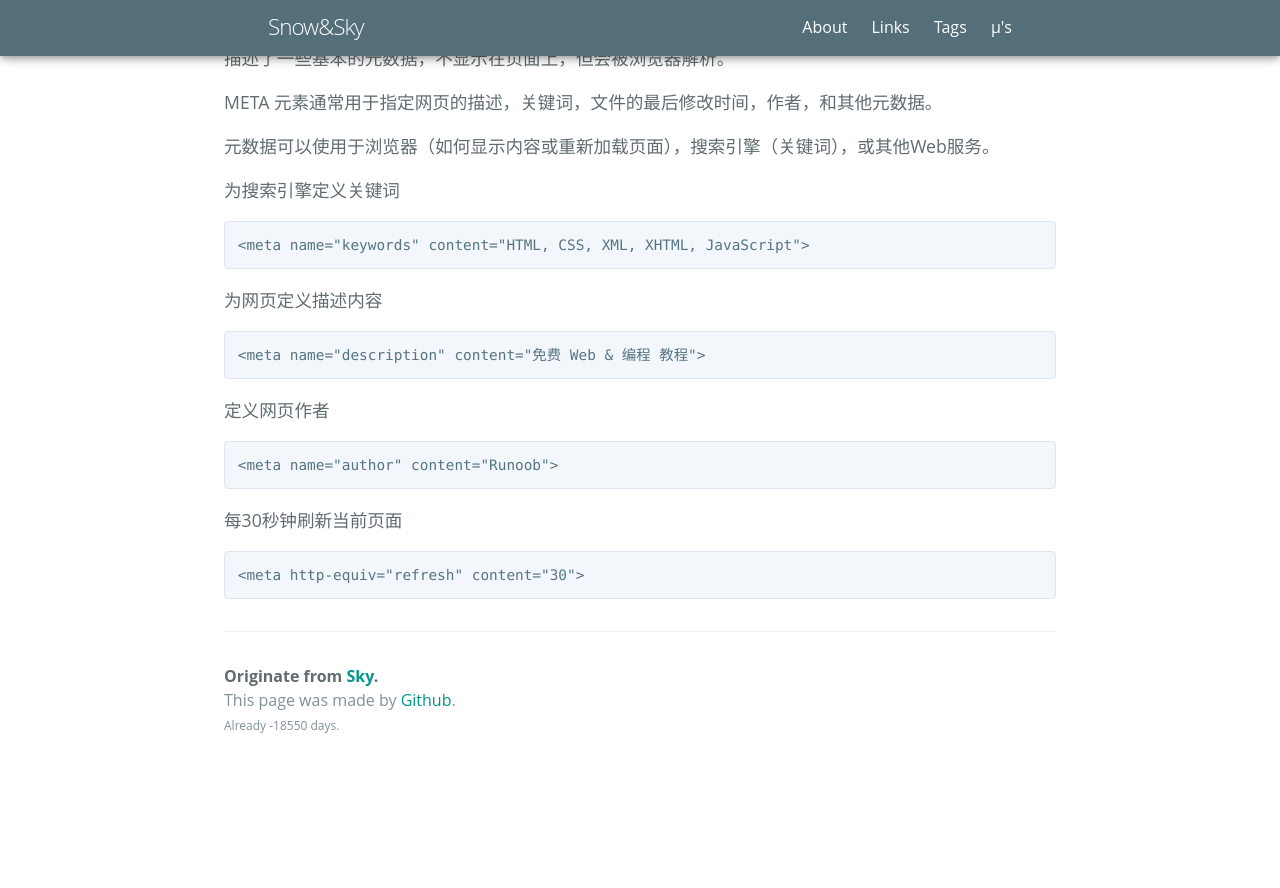
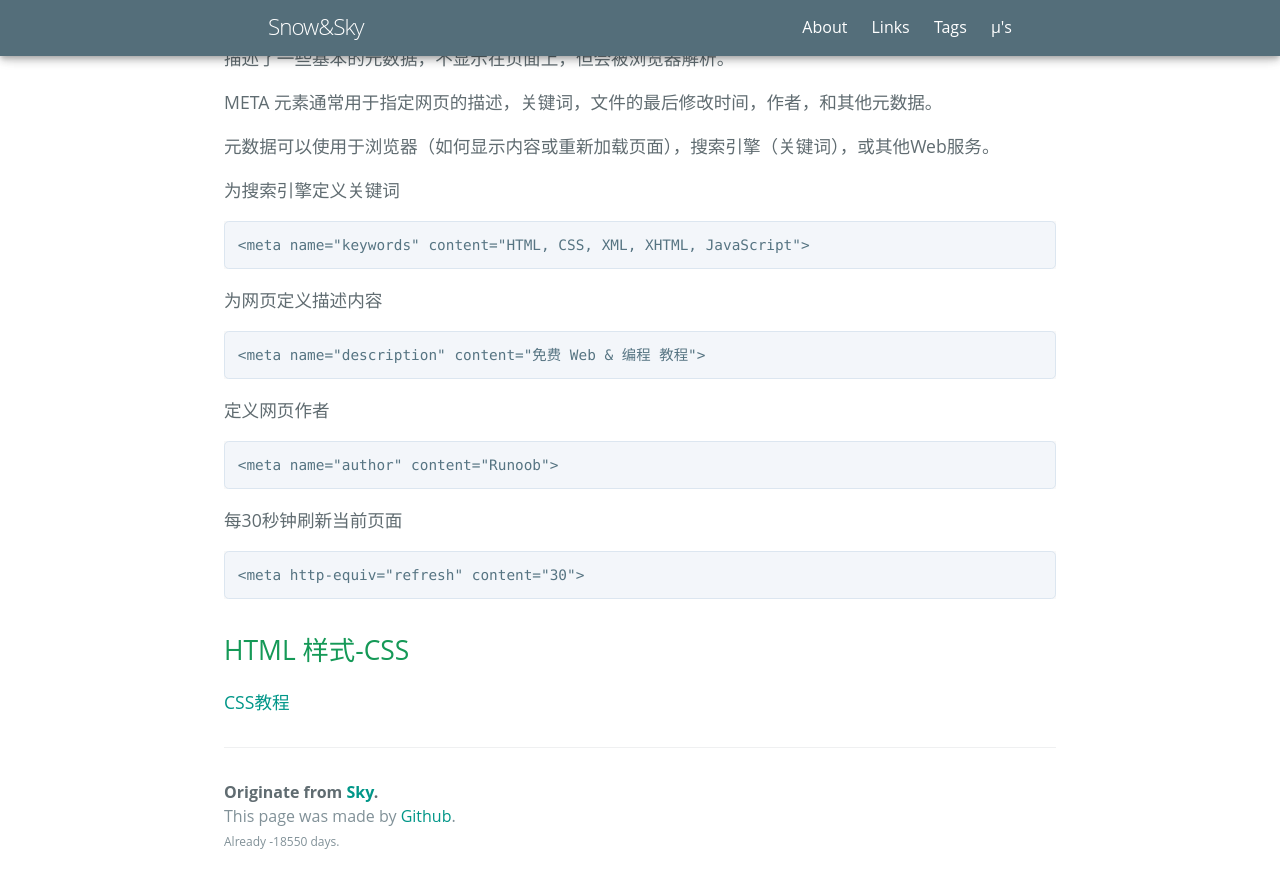
Before and after one commit to NishikinoSky/NishikinoSky.github.io, a Jekyll site: the page built from _posts/2021-5-5-HTML.md, in a window 1280 px wide and 900 px high, scrolled down 6065 px. Shown: the top 888 px of the window. Built offline with Jekyll 4.4.1, drawn with Linux system fonts in a browser that asks for light colours; some web fonts are replaced; before the commit the page ends 6849 px from its top, so only the background shows below that.

Commit message:
Update 2021-5-5-HTML.md

```diff
--- a/_posts/2021-5-5-HTML.md
+++ b/_posts/2021-5-5-HTML.md
@@ -196,3 +196,7 @@ META 元素通常用于指定网页的描述，关键词，文件的最后修改
 每30秒钟刷新当前页面
 
     <meta http-equiv="refresh" content="30">
+
+## HTML 样式-CSS
+
+[CSS教程](https://www.runoob.com/css/css-tutorial.html)
```
